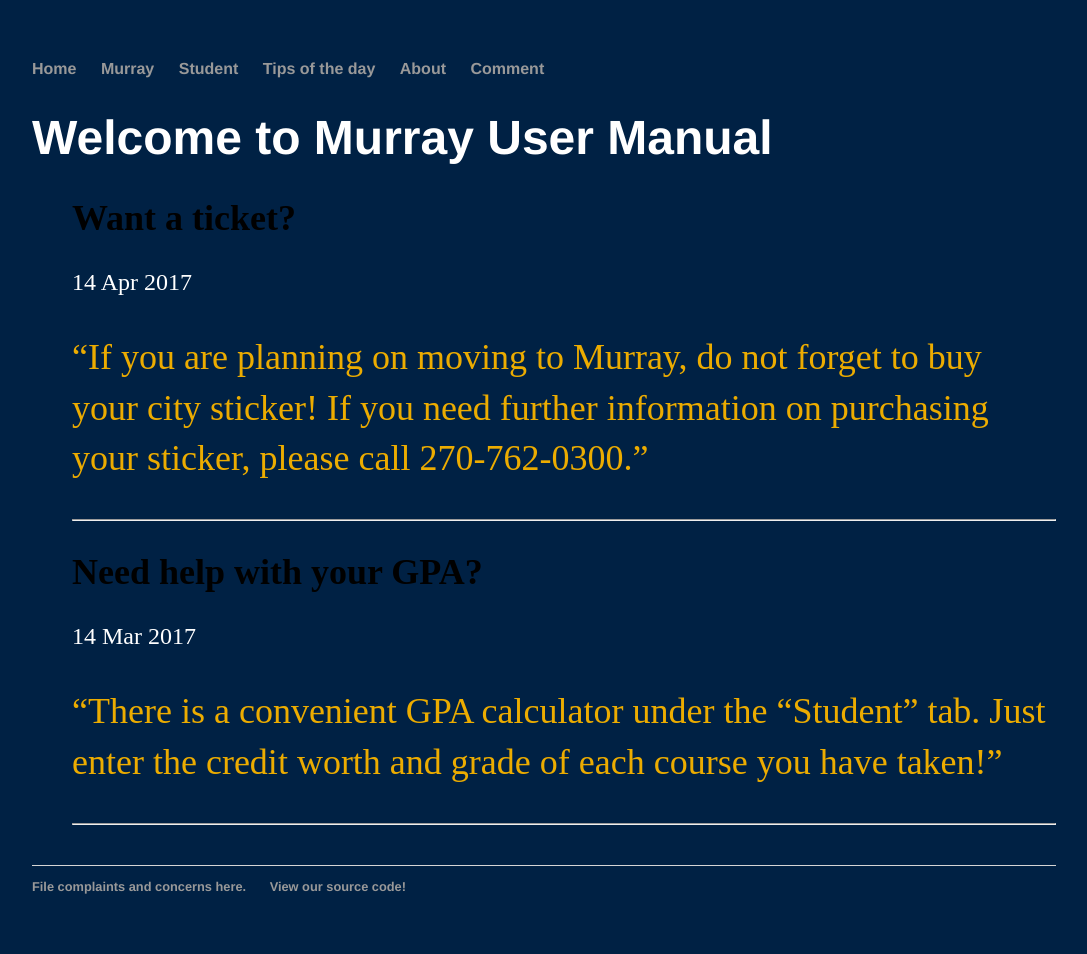
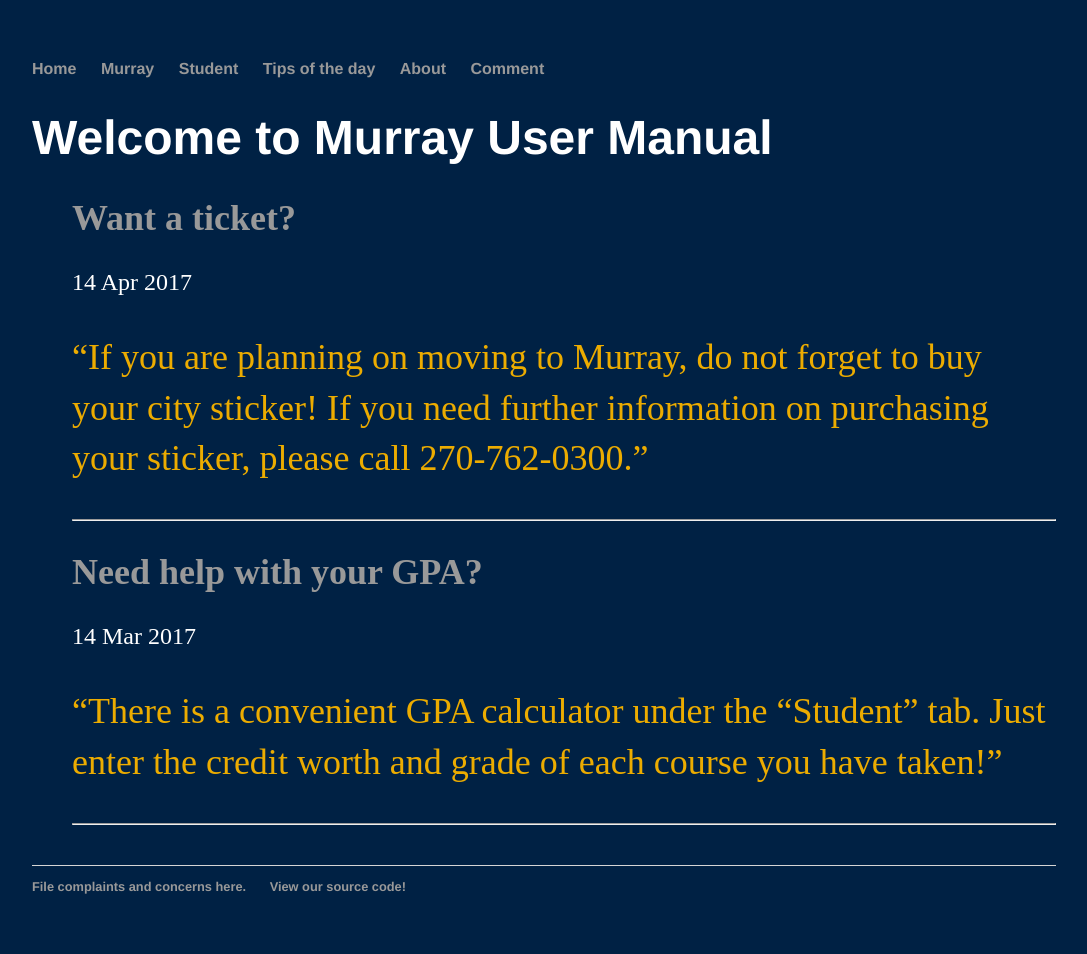
Before and after one commit to rowen2/rowen2.github.io, a Jekyll site: the page built from index.html, in a window 1280 px wide. Shown: the whole page, without its empty margins (96-1183 px from the left). Built offline with Jekyll 4.4.1, drawn with Linux system fonts in a browser that asks for light colours.

Commit message:
Update main.css

```diff
--- a/css/main.css
+++ b/css/main.css
@@ -40,7 +40,7 @@ h1 {
     font-family:'Helvetica', 'Arial', 'Sans-Serif';
 }
 h2 a{
-    color: #000
+
 }
 p {
     font-size: 1.5em;
```
